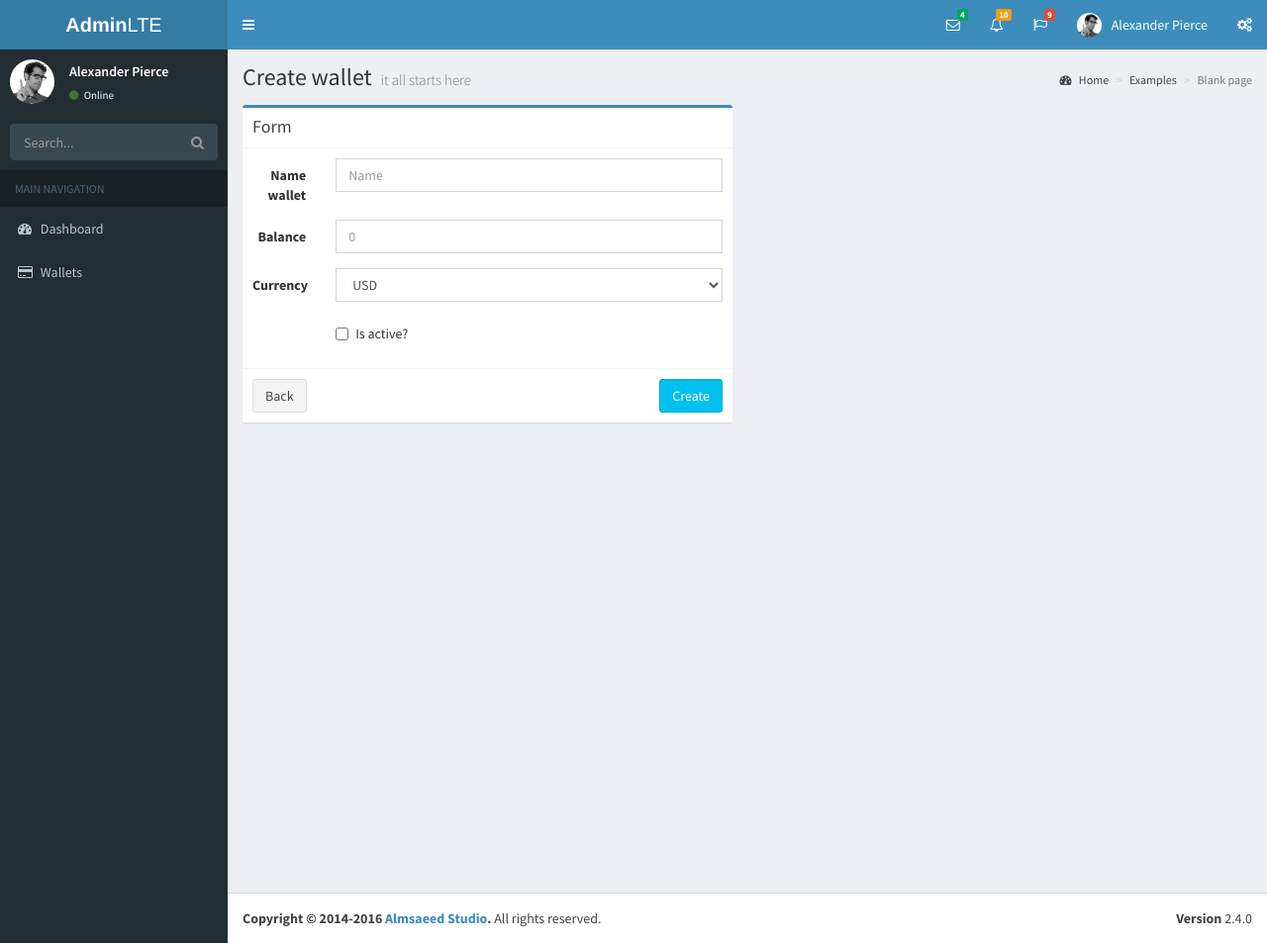
After one commit to zualex/pfinance, a Django app: page /wallets/create in a window 1280 px wide. The commit adds this page. Shown: the whole page at 99% size. Run offline with Django 3.2, Linux system fonts and the light colour scheme; parts of the project's set-up code (start-up, migrations or seed data) failed here and were passed over; some libraries are stand-ins or nearby versions.

Commit message:
Create page wallet form

```diff
--- /dev/null
+++ b/wallets/templates/wallets/wallet-create.html
@@ -0,0 +1,68 @@
+{% extends 'layouts/base.html' %}
+
+{% block content %}
+
+<div class="row">
+  <div class="col-md-6">
+    <div class="box box-primary">
+      <div class="box-header with-border">
+        <h3 class="box-title">Form</h3>
+      </div>
+
+      <form class="form-horizontal">
+        <div class="box-body">
+          <div class="form-group">
+            <label for="inputName" class="col-sm-2 control-label">Name wallet</label>
+
+            <div class="col-sm-10">
+              <input type="text" class="form-control" id="inputName" placeholder="Name">
+            </div>
+          </div>
+
+          <div class="form-group">
+            <label for="inputBalance" class="col-sm-2 control-label">Balance</label>
+
+            <div class="col-sm-10">
+              <input type="text" class="form-control" id="inputBalance" placeholder="0">
+            </div>
+          </div>
+
+          <div class="form-group">
+            <label for="inputCurrency" class="col-sm-2 control-label">Currency</label>
+
+            <div class="col-sm-10">
+              <select id="inputCurrency" class="form-control">
+                {% for currency in currencies %}
+                  <option value="{{ currency.id }}">{{ currency.name }}</option>
+                {% endfor %}
+              </select>
+            </div>
+          </div>
+
+          <div class="form-group">
+            <div class="col-sm-offset-2 col-sm-10">
+              <div class="checkbox">
+                <label>
+                  <input type="checkbox"> Is active?
+                </label>
+              </div>
+            </div>
+          </div>
+
+        </div>
+        <!-- /.box-body -->
+        <div class="box-footer">
+          <a href="{% url 'wallets' %}" type="submit" class="btn btn-default">Back</a>
+          <button type="submit" class="btn btn-info pull-right">Create</button>
+        </div>
+        <!-- /.box-footer -->
+      </form>
+
+
+    </div>
+  </div>
+<div class="form">
+
+
+
+{% endblock %}
--- a/wallets/urls.py
+++ b/wallets/urls.py
@@ -5,4 +5,5 @@ from . import views
 urlpatterns = [
     path('', views.index, name='index'),
     path('wallets', views.wallets, name='wallets'),
+    path('wallets/create', views.wallet_create, name='wallet-create'),
 ]
--- a/wallets/views.py
+++ b/wallets/views.py
@@ -45,3 +45,25 @@ def wallets(request):
     }
 
     return render(request, 'wallets/wallets.html', context)
+
+
+def wallet_create(request):
+    context = {
+        'title': 'Create wallet',
+        'currencies': [
+            {
+                'id': 1,
+                'name': 'USD',
+            },
+            {
+                'id': 2,
+                'name': 'EUR',
+            },
+            {
+                'id': 3,
+                'name': 'RUB',
+            },
+        ]
+    }
+
+    return render(request, 'wallets/wallet-create.html', context)
```
Also changed, not shown: wallets/templates/wallets/wallets.html (+9 -0 lines).
